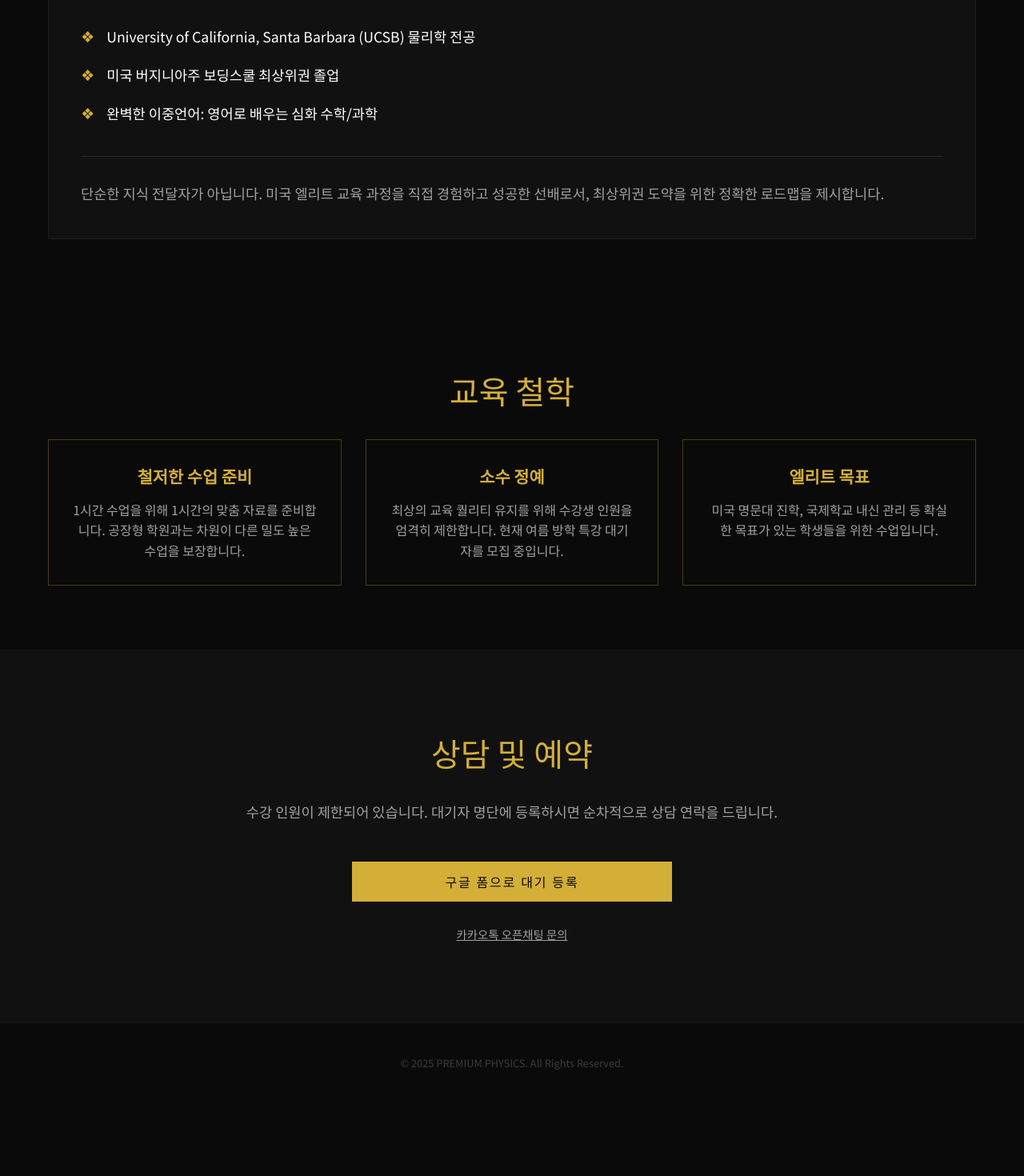
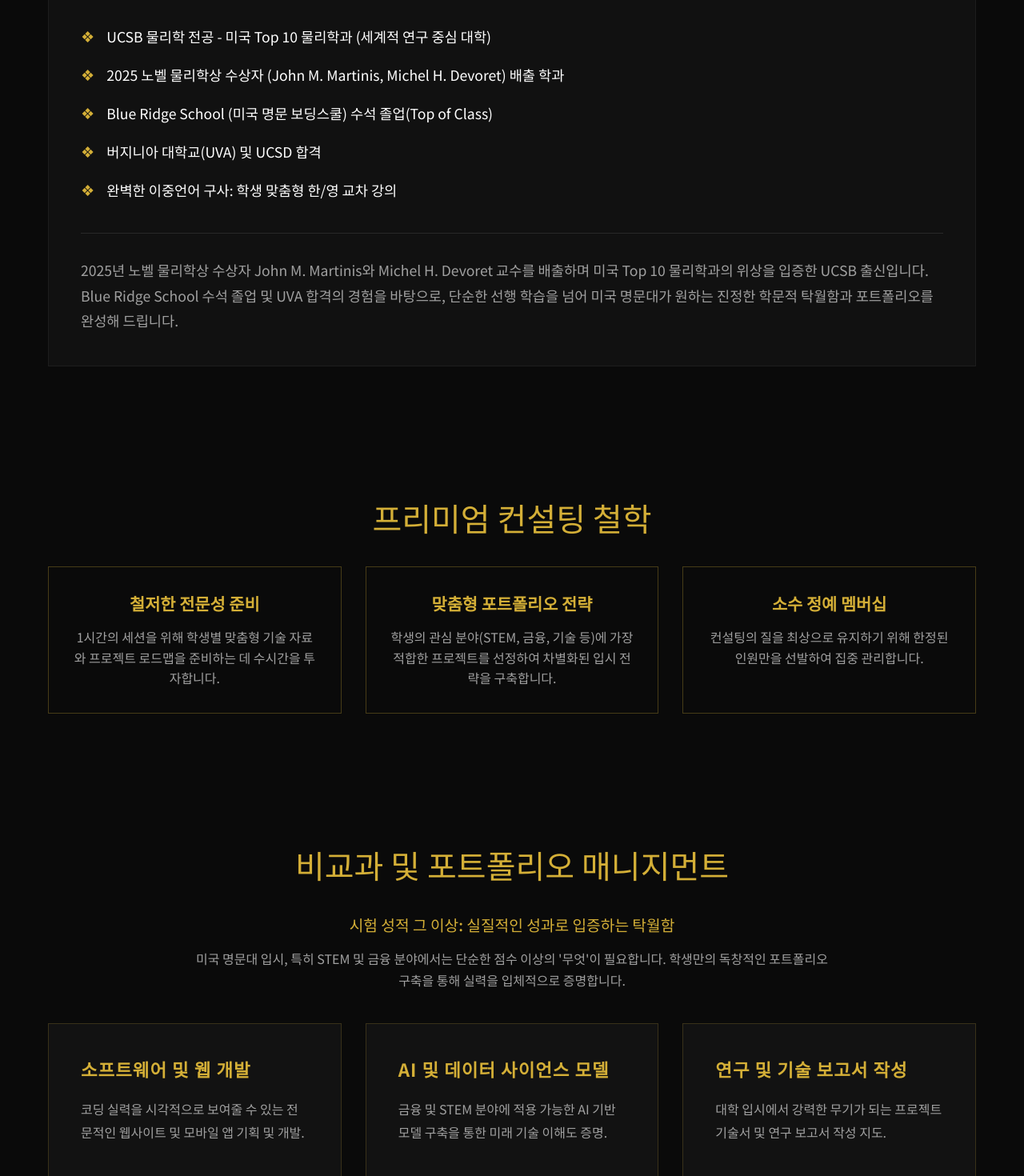
Before and after one commit to sgjlee0520/tutor_website, a React (Vite) app: page / in a window 1280 px wide. Shown: the part 980-2450 px from the top of the page at 80% size. Before the commit the page ends 2358 px from the top, so only its background shows below. Built offline with nearby package versions, Linux system fonts and the light colour scheme; a web font is replaced by a local one.

Commit message:
feat: Overhaul content to Premium Bilingual STEM & Portfolio Consulting with specific Math list and UCSB credentials

```diff
--- a/src/App.jsx
+++ b/src/App.jsx
@@ -4,6 +4,7 @@
 import Hero from './components/Hero';
 import Bio from './components/Bio';
 import Philosophy from './components/Philosophy';
+import Portfolio from './components/Portfolio';
 import ContactSection from './components/ContactSection';
 import Footer from './components/Footer';
 
@@ -21,6 +22,7 @@
             <Hero />
             <Bio />
             <Philosophy />
+            <Portfolio />
             <ContactSection />
             <Footer />
         </div>
--- /dev/null
+++ b/src/components/Portfolio.jsx
@@ -0,0 +1,80 @@
+import React from 'react';
+import { useLanguage } from '../context/LanguageContext';
+import { content } from '../content';
+
+const Portfolio = () => {
+    const { language } = useLanguage();
+    const text = content[language].portfolio;
+
+    if (!text) return null;
+
+    return (
+        <section className="section-container" id="portfolio">
+            <h2 className="section-title">{text.title}</h2>
+            <p style={{
+                textAlign: 'center',
+                color: 'var(--accent-gold)',
+                fontSize: '1.2rem',
+                marginBottom: '15px',
+                fontWeight: '500'
+            }}>
+                {text.subtitle}
+            </p>
+            <p style={{
+                textAlign: 'center',
+                color: 'var(--text-secondary)',
+                maxWidth: '800px',
+                margin: '0 auto 40px',
+                lineHeight: '1.7'
+            }}>
+                {text.description}
+            </p>
+
+            <div style={{
+                display: 'grid',
+                gridTemplateColumns: 'repeat(auto-fit, minmax(320px, 1fr))',
+                gap: '30px'
+            }}>
+                {text.items.map((item, index) => (
+                    <div key={index} style={{
+                        padding: '40px',
+                        background: 'rgba(255, 255, 255, 0.03)',
+                        border: '1px solid rgba(212, 175, 55, 0.2)',
+                        transition: 'all 0.4s cubic-bezier(0.165, 0.84, 0.44, 1)',
+                        cursor: 'default',
+                        position: 'relative',
+                        overflow: 'hidden'
+                    }}
+                        onMouseEnter={(e) => {
+                            e.currentTarget.style.transform = 'translateY(-10px)';
+                            e.currentTarget.style.borderColor = 'var(--accent-gold)';
+                            e.currentTarget.style.boxShadow = '0 10px 30px rgba(0,0,0,0.5)';
+                        }}
+                        onMouseLeave={(e) => {
+                            e.currentTarget.style.transform = 'translateY(0)';
+                            e.currentTarget.style.borderColor = 'rgba(212, 175, 55, 0.2)';
+                            e.currentTarget.style.boxShadow = 'none';
+                        }}>
+                        <h3 style={{
+                            color: 'var(--accent-gold)',
+                            marginBottom: '20px',
+                            fontSize: '1.4rem',
+                            letterSpacing: '1px'
+                        }}>
+                            {item.head}
+                        </h3>
+                        <p style={{
+                            color: 'var(--text-secondary)',
+                            lineHeight: '1.8',
+                            fontSize: '1rem'
+                        }}>
+                            {item.text}
+                        </p>
+                    </div>
+                ))}
+            </div>
+        </section>
+    );
+};
+
+export default Portfolio;
--- a/src/content.js
+++ b/src/content.js
@@ -1,47 +1,68 @@
 export const content = {
   en: {
     nav: {
-      brand: "PREMIUM PHYSICS",
+      brand: "PREMIUM STEM & PORTFOLIO",
       contact: "Contact",
       switchBtn: "한글"
     },
     hero: {
-      subtitle: "Exclusive Private Tutoring in Busan",
-      title: "Master Physics & Math in English",
-      description: "A rare opportunity to learn from a top-tier UCSB Physics major. Bridging the gap between Korean work ethic and American critical thinking.",
-      cta: "Apply for Waitlist",
+      subtitle: "Professional Bilingual STEM & Portfolio Consulting",
+      title: "Master STEM & Build Your Future with Expert Bilingual Instruction",
+      description: "Fluent instruction in English or Korean. Led by a scholar from UCSB (Top 10 Physics School in US)—home to 2025 Nobel Prize winners John M. Martinis and Michel H. Devoret. Specializing in AI, Mathematics (Algebra 1/2, Geometry, Trigonometry, Pre-Calc, Calc AB/BC, Linear Algebra, Multivariable Calculus, IB Courses), Physics, Chemistry, and Programming.",
+      cta: "Apply for Consultation",
     },
     bio: {
       title: "The Instructor",
       items: [
-        "University of California, Santa Barbara (UCSB) - Physics Major",
-        "Top of Class at Prestigious US Boarding School (Virginia)",
-        "Bilingual Mastery: Teaching Complex Sciences in Fluent English",
+        "UCSB Physics Major - Top 10 Physics School in the US",
+        "Department of 2025 Nobel Laureates John M. Martinis & Michel H. Devoret",
+        "Blue Ridge School - Top of Class Graduate",
+        "Accepted to UVA & UCSD",
+        "Bilingual Mastery: Expert Instruction in both English and Korean",
       ],
-      description: "I am not just another tutor. I am a specialist who has navigated the elite US education system and understands exactly what is required to succeed at the highest levels of Math and Physics.",
+      description: "I come from UCSB's elite Physics department, a Top 10 program in the US that recently produced 2025 Nobel Prize winners John M. Martinis and Michel H. Devoret. Combined with my background as a Top of Class graduate from Blue Ridge School and acceptances to prestigious universities like UVA, I offer a proven roadmap for academic and portfolio success.",
+    },
+    portfolio: {
+      title: "Extracurricular & Portfolio Management",
+      subtitle: "Beyond the Exam: Building Tangible Proof of Excellence",
+      description: "Admissions to top US colleges, especially in STEM and Finance, require more than just scores. I help students build impressive portfolios.",
+      items: [
+        {
+          head: "Custom Software & Web Development",
+          text: "Design and deploy professional-grade websites and mobile applications that showcase programming proficiency."
+        },
+        {
+          head: "AI & Data Science Models",
+          text: "Develop AI-driven models applicable to Finance and STEM, proving a deep understanding of future technologies."
+        },
+        {
+          head: "Research & Technical Writing",
+          text: "Guide students through the process of technical documentation and project presentation for university applications."
+        }
+      ]
     },
     philosophy: {
-      title: "Premium Education Philosophy",
+      title: "Elite Consulting Philosophy",
       points: [
         {
-          head: "Deep Preparation",
-          text: "For every 1 hour of class, I spend 1 hour preparing customized materials. Education is not one-size-fits-all."
+          head: "Deep Academic Preparation",
+          text: "For every 1 hour of session, I spend significant time preparing customized technical materials and project roadmaps."
         },
         {
-          head: "Limited Availability",
-          text: "I accept a strictly limited number of students to ensure maximum attention. Currently offering waitlist spots for Summer."
+          head: "Personalized Portfolio Strategy",
+          text: "Every student's path is unique. We align projects with their specific interests in STEM, Finance, or Technology."
         },
         {
-          head: "Elite Standards",
-          text: "Targeting students who aim for top US universities or international schools."
+          head: "Limited Elite Enrollment",
+          text: "To ensure the highest quality of consulting and project management, I only accept a small number of dedicated students."
         }
       ]
     },
     contact: {
-      title: "Reserve Your Spot",
-      desc: "Spots are extremely limited. Join the waitlist now to secure your consultation.",
+      title: "Secure Your Future",
+      desc: "Consultation slots are extremely limited. Secure your spot for the upcoming term and start building your portfolio today.",
       waitlistBtn: "Join Waitlist via Google Form",
-      kakaoBtn: "Inquiry via KakaoTalk",
+      kakaoBtn: "Direct Inquiry via KakaoTalk",
       links: {
         waitlist: "https://forms.gle/hUtYysiZa6nv7DSc6",
         kakao: "https://open.kakao.com/o/sMGB6d7h"
@@ -50,47 +71,68 @@
   },
   ko: {
     nav: {
-      brand: "PREMIUM PHYSICS",
-      contact: "문의하기",
+      brand: "PREMIUM STEM & PORTFOLIO",
+      contact: "상담 문의",
       switchBtn: "English"
     },
     hero: {
-      subtitle: "부산 프리미엄 과외",
-      title: "미국 명문대 물리학 전공자의\n고품격 영어 강의",
-      description: "UCSB 물리학 전공. 한국의 수학 교육과 미국의 비판적 사고력을 결합한 독보적인 커리큘럼.",
-      cta: "대기자 명단 등록",
+      subtitle: "프리미엄 한/영 이중언어 STEM 및 포트폴리오 컨설팅",
+      title: "완벽한 이중언어 수업으로\nSTEM 정복과 명문대 포트폴리오 완성",
+      description: "2025년 노벨 물리학상 수상자(John M. Martinis, Michel H. Devoret)를 배출한 미국 Top 10 물리학과 UCSB 출신. AI, 수학(Algebra 1/2, Geometry, Trig, Pre-Calc, Calc AB/BC, Linear Algebra, Multivariable Calc, IB 과정), 물리, 화학, 프로그래밍 전문 지도.",
+      cta: "상담 신청하기",
     },
     bio: {
       title: "강사 소개",
       items: [
-        "University of California, Santa Barbara (UCSB) 물리학 전공",
-        "미국 버지니아주 보딩스쿨 최상위권 졸업",
-        "완벽한 이중언어: 영어로 배우는 심화 수학/과학",
+        "UCSB 물리학 전공 - 미국 Top 10 물리학과 (세계적 연구 중심 대학)",
+        "2025 노벨 물리학상 수상자 (John M. Martinis, Michel H. Devoret) 배출 학과",
+        "Blue Ridge School (미국 명문 보딩스쿨) 수석 졸업(Top of Class)",
+        "버지니아 대학교(UVA) 및 UCSD 합격",
+        "완벽한 이중언어 구사: 학생 맞춤형 한/영 교차 강의",
       ],
-      description: "단순한 지식 전달자가 아닙니다. 미국 엘리트 교육 과정을 직접 경험하고 성공한 선배로서, 최상위권 도약을 위한 정확한 로드맵을 제시합니다.",
+      description: "2025년 노벨 물리학상 수상자 John M. Martinis와 Michel H. Devoret 교수를 배출하며 미국 Top 10 물리학과의 위상을 입증한 UCSB 출신입니다. Blue Ridge School 수석 졸업 및 UVA 합격의 경험을 바탕으로, 단순한 선행 학습을 넘어 미국 명문대가 원하는 진정한 학문적 탁월함과 포트폴리오를 완성해 드립니다.",
+    },
+    portfolio: {
+      title: "비교과 및 포트폴리오 매니지먼트",
+      subtitle: "시험 성적 그 이상: 실질적인 성과로 입증하는 탁월함",
+      description: "미국 명문대 입시, 특히 STEM 및 금융 분야에서는 단순한 점수 이상의 '무엇'이 필요합니다. 학생만의 독창적인 포트폴리오 구축을 통해 실력을 입체적으로 증명합니다.",
+      items: [
+        {
+          head: "소프트웨어 및 웹 개발",
+          text: "코딩 실력을 시각적으로 보여줄 수 있는 전문적인 웹사이트 및 모바일 앱 기획 및 개발."
+        },
+        {
+          head: "AI 및 데이터 사이언스 모델",
+          text: "금융 및 STEM 분야에 적용 가능한 AI 기반 모델 구축을 통한 미래 기술 이해도 증명."
+        },
+        {
+          head: "연구 및 기술 보고서 작성",
+          text: "대학 입시에서 강력한 무기가 되는 프로젝트 기술서 및 연구 보고서 작성 지도."
+        }
+      ]
     },
     philosophy: {
-      title: "교육 철학",
+      title: "프리미엄 컨설팅 철학",
       points: [
         {
-          head: "철저한 수업 준비",
-          text: "1시간 수업을 위해 1시간의 맞춤 자료를 준비합니다. 공장형 학원과는 차원이 다른 밀도 높은 수업을 보장합니다."
+          head: "철저한 전문성 준비",
+          text: "1시간의 세션을 위해 학생별 맞춤형 기술 자료와 프로젝트 로드맵을 준비하는 데 수시간을 투자합니다."
         },
         {
-          head: "소수 정예",
-          text: "최상의 교육 퀄리티 유지를 위해 수강생 인원을 엄격히 제한합니다. 현재 여름 방학 특강 대기자를 모집 중입니다."
+          head: "맞춤형 포트폴리오 전략",
+          text: "학생의 관심 분야(STEM, 금융, 기술 등)에 가장 적합한 프로젝트를 선정하여 차별화된 입시 전략을 구축합니다."
         },
         {
-          head: "엘리트 목표",
-          text: "미국 명문대 진학, 국제학교 내신 관리 등 확실한 목표가 있는 학생들을 위한 수업입니다."
+          head: "소수 정예 멤버십",
+          text: "컨설팅의 질을 최상으로 유지하기 위해 한정된 인원만을 선발하여 집중 관리합니다."
         }
       ]
     },
     contact: {
-      title: "상담 및 예약",
-      desc: "수강 인원이 제한되어 있습니다. 대기자 명단에 등록하시면 순차적으로 상담 연락을 드립니다.",
+      title: "입시 성공의 시작",
+      desc: "수강 및 컨설팅 인원이 제한되어 있습니다. 대기자 명단에 등록하시면 순차적으로 상담 연락을 드립니다.",
       waitlistBtn: "구글 폼으로 대기 등록",
-      kakaoBtn: "카카오톡 오픈채팅 문의",
+      kakaoBtn: "카카오톡 1:1 상담 문의",
       links: {
         waitlist: "https://forms.gle/Xjc6WDTgW6CHRf9P6",
         kakao: "https://open.kakao.com/o/sMGB6d7h"
```
